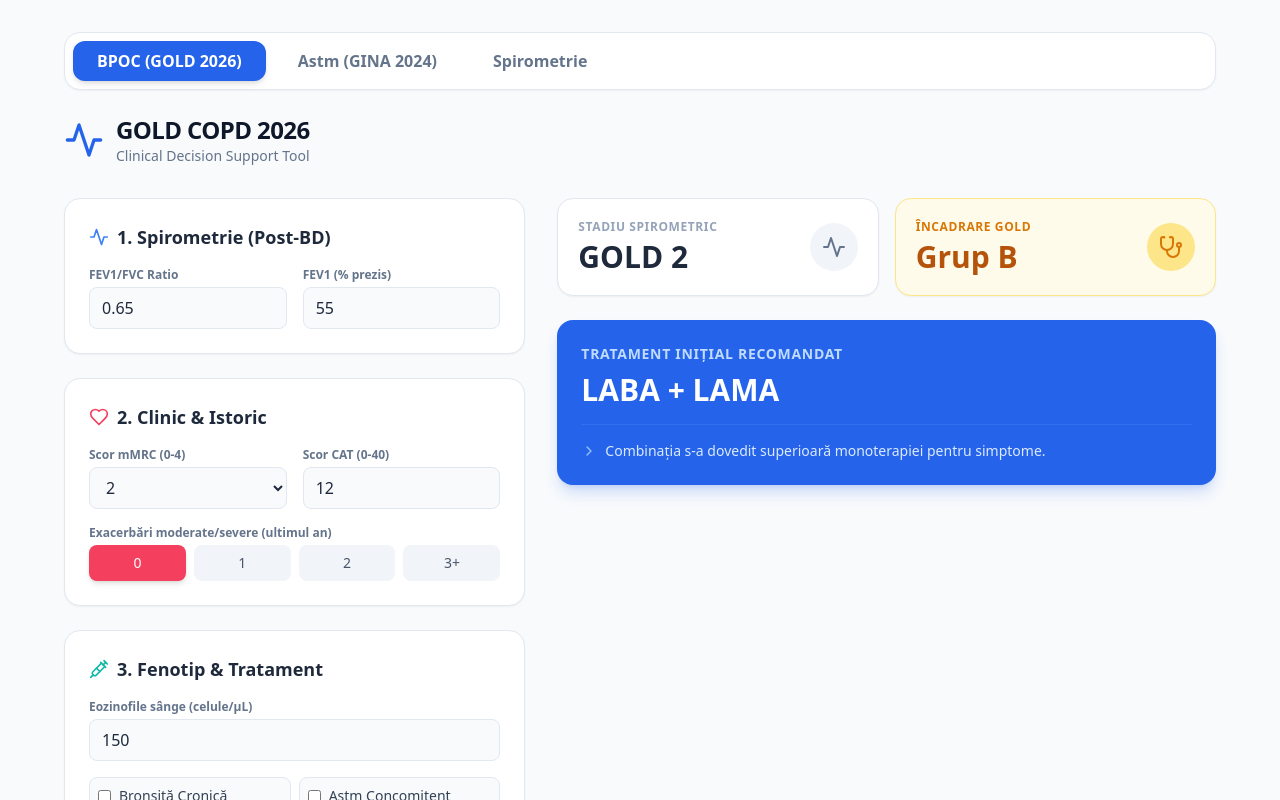
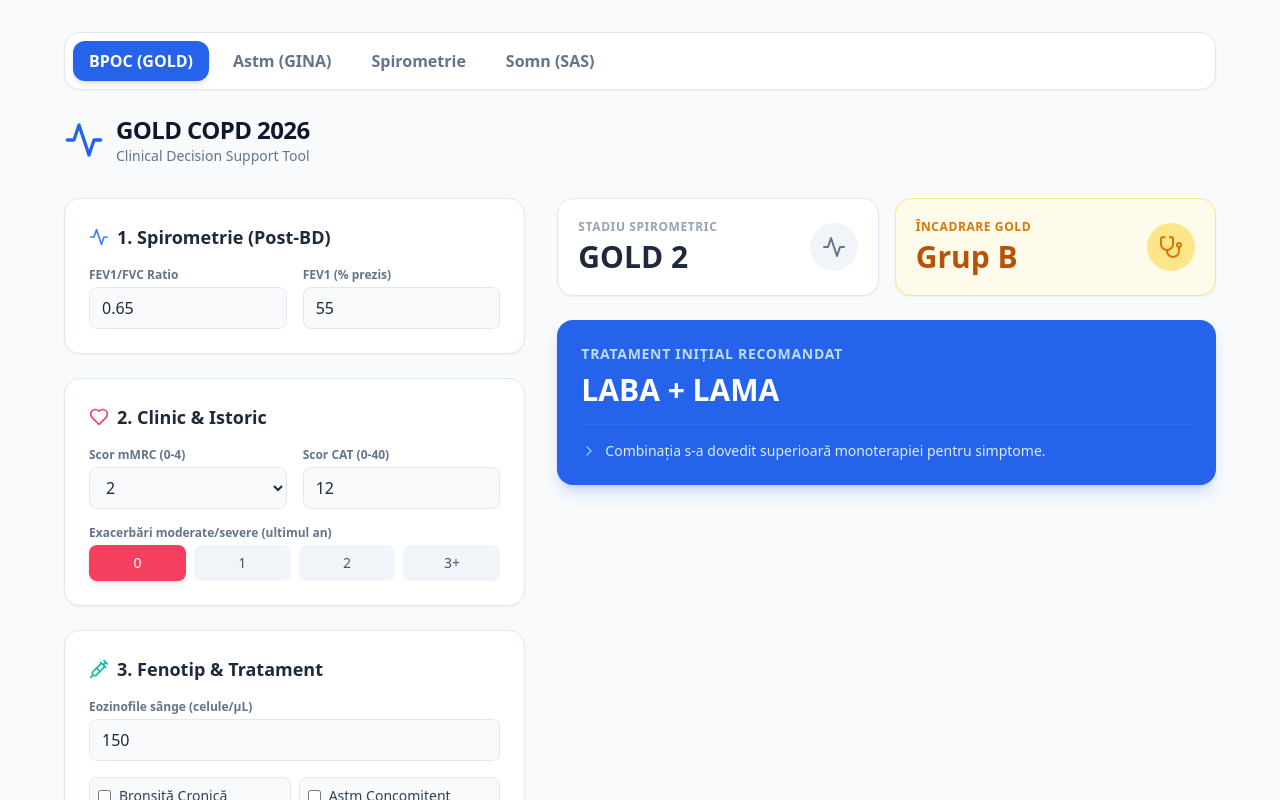
Before and after one commit to crishurazvi/gold-2026-compagnon, a React (Vite) app: page / in a window 1280 px wide. Shown: the top 800 px of the page. Built offline with nearby package versions, Linux system fonts and the light colour scheme; the HTML template or start-up script is replaced by a standard one.

Commit message:
Update App.tsx

```diff
--- a/src/App.tsx
+++ b/src/App.tsx
@@ -4,11 +4,12 @@ import {
   Syringe, Info, ChevronRight, Stethoscope
 } from 'lucide-react';
 
-// Importăm componentele create anterior
+// --- IMPORTS ---
 import SpirometryAnalyzer from './components/SpirometryAnalyzer';
 import AsthmaManager from './components/AsthmaManager';
+import SleepApneaScreening from './components/SleepApneaScreening'; // <--- IMPORT NOU
 
-// --- 1. TYPE DEFINITIONS ---
+// --- 1. TYPE DEFINITIONS (BPOC) ---
 type TreatmentRegimen = "NONE" | "SABA_SAMA_ONLY" | "LABA" | "LAMA" | "LABA_ICS" | "LABA_LAMA" | "LABA_LAMA_ICS";
 
 interface PatientData {
@@ -39,7 +40,7 @@ interface EvaluationResult {
   warnings: string[];
 }
 
-// --- 2. LOGIC ENGINE (GOLD 2026) ---
+// --- 2. LOGIC ENGINE (BPOC GOLD 2026) ---
 function evaluateCOPD(patient: PatientData): EvaluationResult {
   const result: EvaluationResult = {
     isCOPDConfirmed: false,
@@ -65,7 +66,6 @@ function evaluateCOPD(patient: PatientData): EvaluationResult {
   const hasHighSymptoms = patient.mMRC >= 2 || patient.catScoreTotal >= 10;
   result.symptomBurden = hasHighSymptoms ? "HIGH" : "LOW";
 
-  // GOLD 2026 Update: Group E is >= 1 moderate/severe exacerbation
   const isGroupE = patient.exacerbations.moderateOrSevere >= 1;
   result.patientGroup = isGroupE ? "E" : (hasHighSymptoms ? "B" : "A");
 
@@ -73,7 +73,6 @@ function evaluateCOPD(patient: PatientData): EvaluationResult {
     result.warnings.push("Pacientul asociază trăsături de ASTM. Terapia cu ICS este obligatorie!");
   }
 
-  // TREATMENT LOGIC
   if (patient.isTreatmentNaive) {
     if (result.patientGroup === "A") {
       result.recommendations.primary = "Un Bronhodilatator (SABD sau LABD)";
@@ -92,14 +91,13 @@ function evaluateCOPD(patient: PatientData): EvaluationResult {
     }
   } else {
     const target = patient.followUpTarget;
-
     if (patient.currentTreatment === "LABA_ICS") {
       if (target === "EXACERBATIONS" || target === "BOTH") {
         if (patient.bloodEosinophils >= 100) {
           result.recommendations.primary = "Escaladare la LABA + LAMA + ICS";
         } else {
           result.recommendations.primary = "Schimbare pe LABA + LAMA (De-escaladare ICS)";
-          result.warnings.push("Se recomandă oprirea ICS dacă eozinofilele sunt < 100 cel/µL (lipsă de beneficiu + risc pneumonie).");
+          result.warnings.push("Se recomandă oprirea ICS dacă eozinofilele sunt < 100 cel/µL.");
         }
       } else {
         result.recommendations.primary = "Treci pe LABA+LAMA sau Triplă Terapie";
@@ -111,7 +109,6 @@ function evaluateCOPD(patient: PatientData): EvaluationResult {
         result.recommendations.primary = "Escaladare la LABA + LAMA";
       } else {
         result.recommendations.primary = "Optimizează tratamentul non-farmacologic";
-        result.recommendations.details.push("Reabilitare pulmonară, verifică tehnica de inhalare, investighează alte cauze.");
         result.recommendations.addons.push("Adaugă Ensifentrine (inhibitor PDE3/4) dacă este disponibil.");
       }
     }
@@ -122,28 +119,21 @@ function evaluateCOPD(patient: PatientData): EvaluationResult {
       else if (patient.currentTreatment === "LABA_LAMA") {
         if (patient.bloodEosinophils >= 100) {
           result.recommendations.primary = "Escaladare la LABA + LAMA + ICS";
-          result.recommendations.details.push(`Răspuns favorabil așteptat la ICS având eozinofile = ${patient.bloodEosinophils}.`);
         } else {
           result.recommendations.primary = "Menține LABA + LAMA și adaugă adjuvanți";
           if (patient.postBdFev1Percent < 50 && patient.hasChronicBronchitis) {
-            result.recommendations.addons.push("Roflumilast (indicat pentru FEV1 < 50% și bronșită cronică).");
+            result.recommendations.addons.push("Roflumilast");
           }
           if (patient.smokingStatus === "EX_SMOKER") {
-            result.recommendations.addons.push("Azitromicină (macrolid long-term).");
+            result.recommendations.addons.push("Azitromicină");
           }
         }
       }
       else if (patient.currentTreatment === "LABA_LAMA_ICS") {
         result.recommendations.primary = "Menține Tripla Terapie + Fenotipare";
-        if (patient.postBdFev1Percent < 50 && patient.hasChronicBronchitis) {
-          result.recommendations.addons.push("Roflumilast");
-        }
-        if (patient.smokingStatus === "EX_SMOKER") {
-          result.recommendations.addons.push("Azitromicină");
-        }
-        if (patient.bloodEosinophils >= 300) {
-          result.recommendations.addons.push("Terapie Biologică: Mepolizumab sau Dupilumab (dacă are bronșită cronică).");
-        }
+        if (patient.postBdFev1Percent < 50 && patient.hasChronicBronchitis) result.recommendations.addons.push("Roflumilast");
+        if (patient.smokingStatus === "EX_SMOKER") result.recommendations.addons.push("Azitromicină");
+        if (patient.bloodEosinophils >= 300) result.recommendations.addons.push("Terapie Biologică (Mepolizumab/Dupilumab).");
       }
     }
   }
@@ -157,10 +147,10 @@ function evaluateCOPD(patient: PatientData): EvaluationResult {
 
 // --- 3. MAIN REACT COMPONENT ---
 export default function App() {
-  // State pentru navigare (Tabs)
-  const [activeTab, setActiveTab] = useState<'copd' | 'asthma' | 'spiro'>('copd');
+  // UPDATED: Added 'sleep' to tabs
+  const [activeTab, setActiveTab] = useState<'copd' | 'asthma' | 'spiro' | 'sleep'>('copd');
 
-  // State pentru BPOC Logic
+  // State pentru BPOC
   const [data, setData] = useState<PatientData>({
     postBdfEv1FvcRatio: 0.65,
     postBdFev1Percent: 55,
@@ -193,25 +183,31 @@ export default function App() {
   return (
     <div className="min-h-screen bg-slate-50 text-slate-800 font-sans p-4 md:p-8">
 
-      {/* NAVIGATION BAR */}
-      <nav className="max-w-6xl mx-auto mb-6 bg-white p-2 rounded-2xl shadow-sm border border-slate-200 flex flex-wrap gap-2 sticky top-2 z-50">
+      {/* NAVIGATION BAR - UPDATED with Sleep Button */}
+      <nav className="max-w-6xl mx-auto mb-6 bg-white p-2 rounded-2xl shadow-sm border border-slate-200 flex flex-wrap gap-2 sticky top-2 z-50 overflow-x-auto">
         <button
           onClick={() => setActiveTab('copd')}
-          className={`flex-1 md:flex-none px-6 py-2 rounded-xl font-bold transition-all duration-200 text-sm md:text-base ${activeTab === 'copd' ? 'bg-blue-600 text-white shadow-md' : 'text-slate-500 hover:bg-slate-100'}`}
+          className={`whitespace-nowrap flex-1 md:flex-none px-4 py-2 rounded-xl font-bold transition-all duration-200 text-sm md:text-base ${activeTab === 'copd' ? 'bg-blue-600 text-white shadow-md' : 'text-slate-500 hover:bg-slate-100'}`}
         >
-          BPOC (GOLD 2026)
+          BPOC (GOLD)
         </button>
         <button
           onClick={() => setActiveTab('asthma')}
-          className={`flex-1 md:flex-none px-6 py-2 rounded-xl font-bold transition-all duration-200 text-sm md:text-base ${activeTab === 'asthma' ? 'bg-blue-600 text-white shadow-md' : 'text-slate-500 hover:bg-slate-100'}`}
+          className={`whitespace-nowrap flex-1 md:flex-none px-4 py-2 rounded-xl font-bold transition-all duration-200 text-sm md:text-base ${activeTab === 'asthma' ? 'bg-blue-600 text-white shadow-md' : 'text-slate-500 hover:bg-slate-100'}`}
         >
-          Astm (GINA 2024)
+          Astm (GINA)
         </button>
         <button
           onClick={() => setActiveTab('spiro')}
-          className={`flex-1 md:flex-none px-6 py-2 rounded-xl font-bold transition-all duration-200 text-sm md:text-base ${activeTab === 'spiro' ? 'bg-blue-600 text-white shadow-md' : 'text-slate-500 hover:bg-slate-100'}`}
+          className={`whitespace-nowrap flex-1 md:flex-none px-4 py-2 rounded-xl font-bold transition-all duration-200 text-sm md:text-base ${activeTab === 'spiro' ? 'bg-blue-600 text-white shadow-md' : 'text-slate-500 hover:bg-slate-100'}`}
         >
           Spirometrie
+        </button>
+        <button
+          onClick={() => setActiveTab('sleep')}
+          className={`whitespace-nowrap flex-1 md:flex-none px-4 py-2 rounded-xl font-bold transition-all duration-200 text-sm md:text-base ${activeTab === 'sleep' ? 'bg-blue-600 text-white shadow-md' : 'text-slate-500 hover:bg-slate-100'}`}
+        >
+          Somn (SAS)
         </button>
       </nav>
 
@@ -227,10 +223,7 @@ export default function App() {
           </header>
 
           <main className="max-w-6xl mx-auto grid grid-cols-1 lg:grid-cols-12 gap-8">
-
-            {/* LEFT COLUMN: INPUT FORM */}
             <section className="lg:col-span-5 space-y-6">
-
               {/* Card 1: Spirometrie */}
               <div className="bg-white p-6 rounded-2xl shadow-sm border border-slate-200">
                 <h2 className="flex items-center text-lg font-semibold mb-4 text-slate-800">
@@ -250,7 +243,7 @@ export default function App() {
                 </div>
               </div>
 
-              {/* Card 2: Simptome & Exacerbari */}
+              {/* Card 2: Simptome */}
               <div className="bg-white p-6 rounded-2xl shadow-sm border border-slate-200">
                 <h2 className="flex items-center text-lg font-semibold mb-4 text-slate-800">
                   <Heart className="w-5 h-5 mr-2 text-rose-500"/> 2. Clinic & Istoric
@@ -289,14 +282,12 @@ export default function App() {
                 <h2 className="flex items-center text-lg font-semibold mb-4 text-slate-800">
                   <Syringe className="w-5 h-5 mr-2 text-teal-500"/> 3. Fenotip & Tratament
                 </h2>
-
                 <div className="space-y-4">
                   <div>
                     <label className="block text-xs font-semibold text-slate-500 mb-1">Eozinofile sânge (celule/µL)</label>
                     <input type="number" value={data.bloodEosinophils} onChange={(e) => handleChange('bloodEosinophils', parseInt(e.target.value))}
                       className="w-full bg-slate-50 border border-slate-200 rounded-lg px-3 py-2 outline-none focus:ring-2 focus:ring-blue-500 transition-all"/>
                   </div>
-
                   <div className="grid grid-cols-2 gap-2 text-sm">
                     <label className="flex items-center space-x-2 p-2 bg-slate-50 rounded-lg border border-slate-200 cursor-pointer">
                       <input type="checkbox" checked={data.hasChronicBronchitis} onChange={(e) => handleChange('hasChronicBronchitis', e.target.checked)} className="rounded text-blue-600 focus:ring-blue-500"/>
@@ -307,7 +298,6 @@ export default function App() {
                       <span className="font-medium text-slate-700">Astm Concomitent</span>
                     </label>
                   </div>
-
                   <div>
                     <label className="block text-xs font-semibold text-slate-500 mb-1">Status Fumat</label>
                     <select value={data.smokingStatus} onChange={(e) => handleChange('smokingStatus', e.target.value)}
@@ -317,13 +307,11 @@ export default function App() {
                       <option value="NEVER_SMOKER">Nefumător</option>
                     </select>
                   </div>
-
                   <div className="border-t border-slate-100 pt-4 mt-2">
                     <label className="flex items-center space-x-2 mb-3 cursor-pointer">
                       <input type="checkbox" checked={data.isTreatmentNaive} onChange={(e) => handleChange('isTreatmentNaive', e.target.checked)} className="w-4 h-4 rounded text-blue-600 focus:ring-blue-500"/>
-                      <span className="font-bold text-slate-800">Pacient Naiv Terapeutic (Inițiere)</span>
+                      <span className="font-bold text-slate-800">Pacient Naiv (Inițiere)</span>
                     </label>
-
                     {!data.isTreatmentNaive && (
                       <div className="space-y-3 p-4 bg-blue-50/50 rounded-xl border border-blue-100/50">
                         <div>
@@ -334,7 +322,7 @@ export default function App() {
                             <option value="LAMA">LAMA monoterapie</option>
                             <option value="LABA_ICS">LABA + ICS</option>
                             <option value="LABA_LAMA">LABA + LAMA</option>
-                            <option value="LABA_LAMA_ICS">LABA + LAMA + ICS (Triplă)</option>
+                            <option value="LABA_LAMA_ICS">LABA + LAMA + ICS</option>
                           </select>
                         </div>
                         <div>
@@ -353,10 +341,7 @@ export default function App() {
               </div>
             </section>
 
-
-            {/* RIGHT COLUMN: RESULTS DASHBOARD */}
             <section className="lg:col-span-7 space-y-6">
-
               {!result.isCOPDConfirmed ? (
                 <div className="bg-rose-50 border-l-4 border-rose-500 p-6 rounded-r-2xl shadow-sm flex items-start space-x-4">
                   <ShieldAlert className="w-8 h-8 text-rose-500 flex-shrink-0" />
@@ -368,7 +353,6 @@ export default function App() {
                 </div>
               ) : (
                 <>
-                  {/* Classification Badges */}
                   <div className="grid grid-cols-2 gap-4">
                     <div className="bg-white p-5 rounded-2xl shadow-sm border border-slate-200 flex items-center justify-between">
                       <div>
@@ -379,7 +363,6 @@ export default function App() {
                         <Activity className="w-6 h-6 text-slate-500"/>
                       </div>
                     </div>
-
                     <div className={`p-5 rounded-2xl shadow-sm border flex items-center justify-between ${
                       result.patientGroup === 'E' ? 'bg-rose-50 border-rose-200' :
                       result.patientGroup === 'B' ? 'bg-amber-50 border-amber-200' :
@@ -407,7 +390,6 @@ export default function App() {
                     </div>
                   </div>
 
-                  {/* Warnings */}
                   {result.warnings.length > 0 && (
                     <div className="bg-amber-50 border border-amber-200 p-4 rounded-xl flex items-start space-x-3">
                       <AlertCircle className="w-5 h-5 text-amber-600 flex-shrink-0 mt-0.5" />
@@ -419,13 +401,11 @@ export default function App() {
                     </div>
                   )}
 
-                  {/* Main Treatment Recommendation */}
                   <div className="bg-blue-600 p-6 rounded-2xl shadow-lg shadow-blue-600/20 text-white transform transition-all duration-300">
                     <p className="text-blue-200 font-semibold text-sm uppercase tracking-wider mb-2">
                       {data.isTreatmentNaive ? "Tratament Inițial Recomandat" : "Decizie Follow-up (GOLD 2026)"}
                     </p>
                     <h3 className="text-2xl md:text-3xl font-black mb-4 leading-tight">{result.recommendations.primary}</h3>
-
                     {result.recommendations.details.length > 0 && (
                       <ul className="space-y-2 mt-4 pt-4 border-t border-blue-500/50">
                         {result.recommendations.details.map((detail, idx) => (
@@ -438,7 +418,6 @@ export default function App() {
                     )}
                   </div>
 
-                  {/* Add-ons / Biologics */}
                   {result.recommendations.addons.length > 0 && (
                     <div className="bg-white p-6 rounded-2xl shadow-sm border border-purple-200">
                       <h3 className="text-lg font-bold text-purple-900 flex items-center mb-4">
@@ -459,7 +438,6 @@ export default function App() {
                   )}
                 </>
               )}
-
             </section>
           </main>
 
@@ -485,6 +463,13 @@ export default function App() {
         </div>
       )}
 
+      {/* --- TAB CONTENT: SLEEP (NEW) --- */}
+      {activeTab === 'sleep' && (
+        <div className="max-w-6xl mx-auto">
+          <SleepApneaScreening />
+        </div>
+      )}
+
     </div>
   );
 }
```
